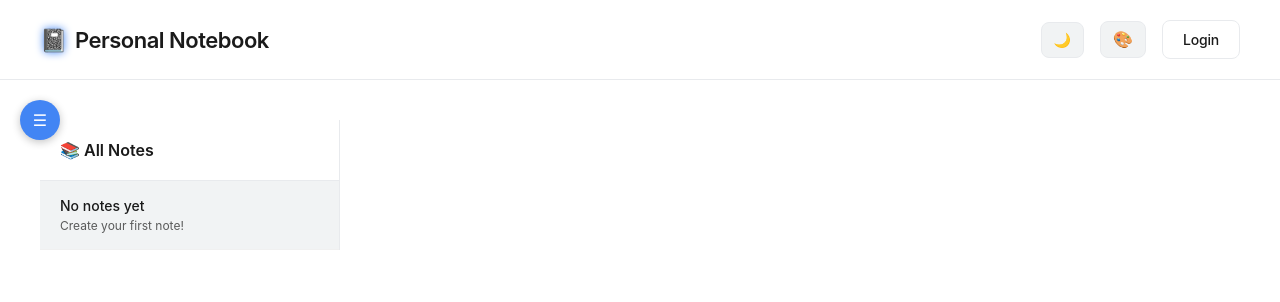
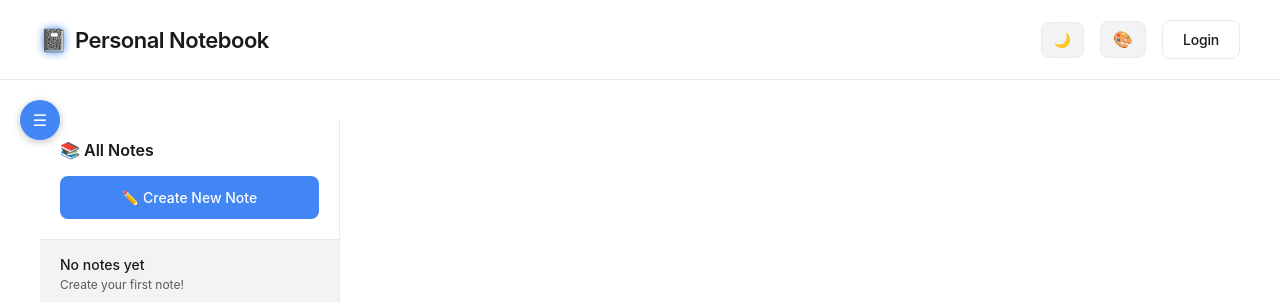
Before and after one commit to AchilleasG/notes-app, a Django app: template notes/templates/notes/note_view.html in a window 1280 px wide. Shown: the top 302 px of the page. Run offline with Django 5.2, Linux system fonts and the light colour scheme; the template is opened without the code that fills it, so the values that code supplies are empty; some libraries are stand-ins or nearby versions.

Commit message:
Add "Create New Note" button to sidebar with styling enhancements

```diff
--- a/notes/templates/notes/note_view.html
+++ b/notes/templates/notes/note_view.html
@@ -42,6 +42,38 @@
         font-weight: 600;
         color: var(--text-primary);
         margin: 0;
+        margin-bottom: 16px;
+    }
+
+    .create-note-btn {
+        display: block;
+        width: 100%;
+        padding: 12px 16px;
+        background: var(--btn-primary-bg);
+        color: var(--bg-secondary);
+        text-decoration: none;
+        border-radius: 8px;
+        font-size: 14px;
+        font-weight: 500;
+        text-align: center;
+        transition: all 0.2s ease;
+        border: 1px solid transparent;
+    }
+
+    [data-theme="dark"] .create-note-btn {
+        color: var(--text-primary);
+    }
+
+    .create-note-btn:hover {
+        background: var(--btn-primary-hover);
+        color: var(--bg-secondary);
+        text-decoration: none;
+        transform: translateY(-1px);
+        box-shadow: 0 4px 8px var(--shadow-md);
+    }
+
+    [data-theme="dark"] .create-note-btn:hover {
+        color: var(--text-primary);
     }
 
     .notes-list {
@@ -484,6 +516,9 @@
     <div class="sidebar" id="sidebar">
         <div class="sidebar-header">
             <h3 class="sidebar-title">📚 All Notes</h3>
+            <a href="{% url 'note_create' %}" class="create-note-btn">
+                ✏️ Create New Note
+            </a>
         </div>
         <div class="notes-list">
             {% for n in all_notes %}
```
